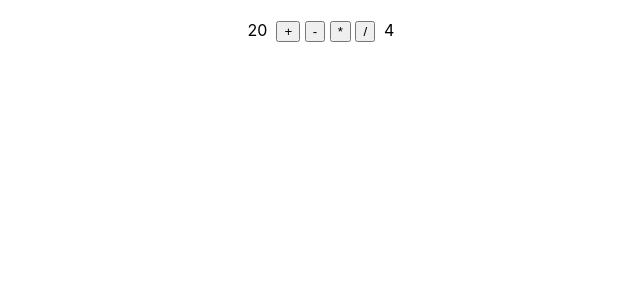
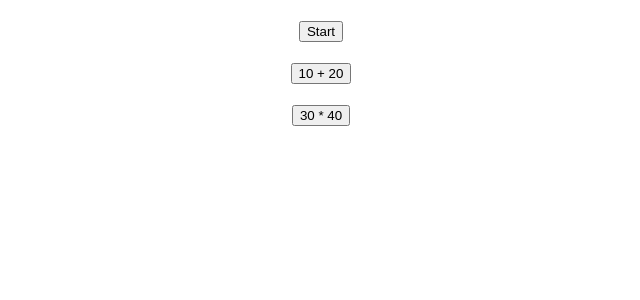
Before and after one commit to Narathon082/app1, a React (Create React App) app: page / in a window 1280 px wide. Shown: the top 300 px of the page, without its empty margins (319-959 px from the left). Built offline with nearby package versions, Linux system fonts and the light colour scheme.

Commit message:
Event-data
event-data

```diff
--- a/src/App.js
+++ b/src/App.js
@@ -2,10 +2,11 @@
 import './App.css';
 import React from 'react'
 import { Calculator2 } from './calculator'
-
+import { EventData } from './event-data'
 
 function App() {
-  return  <Calculator2/>
+  return <EventData/>
+
 }
 
 export default App;
--- a/src/calculator.js
+++ b/src/calculator.js
@@ -1,4 +1,4 @@
-import React from "react";
+import React from "react"
 
 export function Calculator2(){
     const n1 =20
--- /dev/null
+++ b/src/event-data.js
@@ -0,0 +1,23 @@
+import React from "react"
+
+export function EventData(){
+  const onClickStartStop = (ev) => {
+    let t = ev.target.innerText
+    let s = (t === 'Start') ? 'Stop' : 'Start'
+    ev.target.innerText = s
+  }
+
+  const onClickAdd = (ev) => {
+    let t = ev.target.innerText
+    let r = eval(t)
+    alert(`${t} = ${r}`)
+  }
+
+  return (
+    <div style={{textAlign: 'center', marginTop: 20}}>
+      <button onClick={(ev) => onClickStartStop(ev)}>Start</button> <br/><br/>
+      <button onClick={(ev) => onClickAdd(ev)}>10 + 20</button><br/><br/>
+      <button onClick={onClickAdd}>30 * 40</button><br/><br/>
+    </div>
+  )
+}
```
